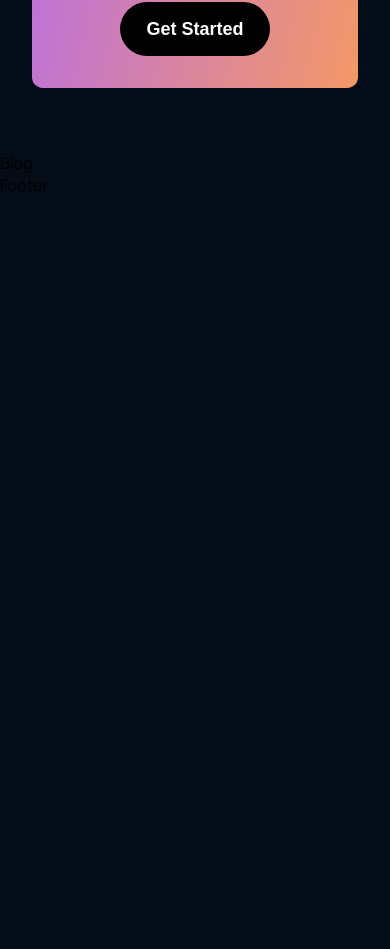
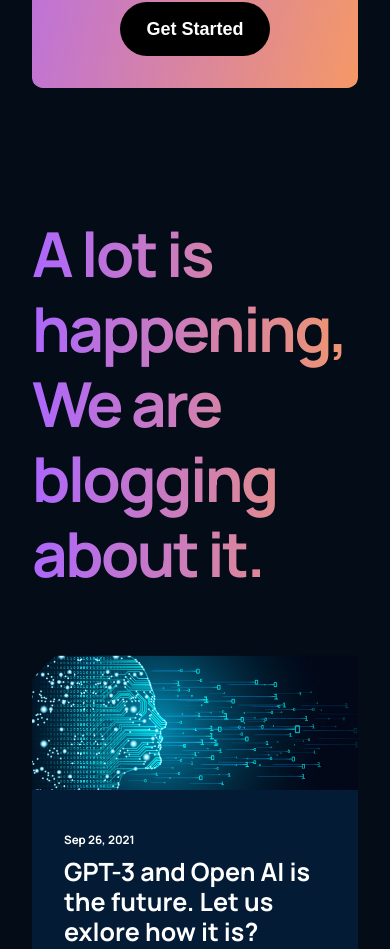
Before and after one commit to JaheimBrown/GPT-3, a React (Create React App) app: page / in a window 390 px wide. Shown: the part 5932-6881 px from the top of the page. Before the commit the page ends 6128 px from the top, so only its background shows below. Built offline with nearby package versions, Linux system fonts and the light colour scheme.

Commit message:
Added article component, Blog section and made responsive

```diff
--- a/src/components/article/Article.jsx
+++ b/src/components/article/Article.jsx
@@ -1,7 +1,23 @@
 import React from "react";
 
-const Article = () => {
-  return <div>Article</div>;
+import { Wrapper } from "./styles";
+
+const Article = ({ imgUrl, title, date }) => {
+  return (
+    <Wrapper>
+      <div className="img-container">
+        <img src={imgUrl} alt="title" />
+      </div>
+
+      <div className="blog-content">
+        <div>
+          <p>{date}</p>
+          <h4>{title}</h4>
+        </div>
+        <p>Read Full Article</p>
+      </div>
+    </Wrapper>
+  );
 };
 
 export default Article;
--- a/src/components/article/styles.js
+++ b/src/components/article/styles.js
@@ -0,0 +1,50 @@
+import styled from "styled-components";
+
+export const Wrapper = styled.div`
+  display: flex;
+  flex-direction: column;
+  height: 100%;
+
+  .img-container {
+    width: 100%;
+    height: 50%;
+    img {
+      width: 100%;
+      height: 100%;
+      object-fit: over;
+    }
+  }
+
+  .blog-content {
+    display: flex;
+    flex-direction: column;
+    align-items: flex-start;
+    justify-content: space-between;
+    background-color: ${({ theme }) => theme.colorFooter};
+    padding: 2rem;
+    width: 100%;
+    height: 100%;
+
+    P {
+      font-size: 11.649px;
+      font-weight: 700;
+      line-height: 35px;
+      color: #ffffff;
+    }
+
+    h4 {
+      font-size: 25.11px;
+      font-weight: 800;
+      line-height: 30px;
+      color: #ffffff;
+    }
+
+    p:last-child {
+      font-size: 11.649px;
+      font-weight: 700;
+      line-height: 35px;
+      cursor: pointer;
+      color: #ffffff;
+    }
+  }
+`;
--- a/src/containers/blog/Blog.jsx
+++ b/src/containers/blog/Blog.jsx
@@ -1,7 +1,39 @@
 import React from "react";
 
+import { Wrapper } from "./styles";
+import { Article } from "../../components/index";
+
+// Data
+import { firstBlog, blogs } from "./imports";
+
 const Blog = () => {
-  return <div>Blog</div>;
+  return (
+    <Wrapper className="section__padding">
+      <div className="gpt3__blog-container">
+        <div className="gpt3__blog-heading">
+          <h2 className="gradient__text">
+            A lot is happening, We are blogging about it.
+          </h2>
+        </div>
+
+        {/* Blogs */}
+        <div className="gpt3__blog-container_blogs">
+          <div className="gpt3__blog-conatiner_blogs-groupA">
+            <Article {...firstBlog} />
+          </div>
+          <div className="gpt3__blog-container_blogs-groupB">
+            {blogs.map(item => (
+              <Article
+                title={item.title}
+                imgUrl={item.imgUrl}
+                date={item.date}
+              />
+            ))}
+          </div>
+        </div>
+      </div>
+    </Wrapper>
+  );
 };
 
 export default Blog;
--- /dev/null
+++ b/src/containers/blog/imports.js
@@ -0,0 +1,37 @@
+import blog01 from "../../assets/blog01.png";
+import blog02 from "../../assets/blog02.png";
+import blog03 from "../../assets/blog03.png";
+import blog04 from "../../assets/blog04.png";
+import blog05 from "../../assets/blog05.png";
+
+const data = [
+  {
+    imgUrl: blog01,
+    title: "GPT-3 and Open  AI is the future. Let us exlore how it is?",
+    date: "Sep 26, 2021",
+  },
+  {
+    imgUrl: blog02,
+    title: "GPT-3 and Open  AI is the future. Let us exlore how it is?",
+    date: "Sep 26, 2021",
+  },
+  {
+    imgUrl: blog03,
+    title: "GPT-3 and Open  AI is the future. Let us exlore how it is?",
+    date: "Sep 26, 2021",
+  },
+  {
+    imgUrl: blog04,
+    title: "GPT-3 and Open  AI is the future. Let us exlore how it is?",
+    date: "Sep 26, 2021",
+  },
+  {
+    imgUrl: blog05,
+    title: "GPT-3 and Open  AI is the future. Let us exlore how it is?",
+    date: "Sep 26, 2021",
+  },
+];
+
+export const firstBlog = data[0];
+
+export const blogs = data.slice(1, data.length);
--- a/src/containers/blog/styles.js
+++ b/src/containers/blog/styles.js
@@ -0,0 +1,58 @@
+import styled from "styled-components";
+
+export const Wrapper = styled.div`
+  display: flex;
+  .gpt3__blog-heading {
+    h2 {
+      font-weight: 800;
+      font-size: 62px;
+      line-height: 75px;
+      letter-spacing: -0.04em;
+      margin-bottom: 4rem;
+    }
+  }
+
+  .gpt3__blog-container_blogs {
+    display: flex;
+    flex-direction: row;
+    justify-content: space-between;
+    align-items: flex-start;
+    gap: 2rem;
+    margin-top: 2rem;
+    height: 90%;
+    flex: 1;
+
+    .gpt3__blog-conatiner_blogs-groupA {
+      flex: 0.8;
+      width: 100%;
+      height: 100%;
+      flex: 0.8;
+
+      @media screen and (max-width: 950px) {
+        width: 48%;
+      }
+
+      @media screen and (max-width: 650px) {
+        width: 100%;
+      }
+    }
+
+    .gpt3__blog-container_blogs-groupB {
+      display: grid;
+      grid-template-columns: repeat(2, 1fr);
+      gap: 2rem;
+      width: 100%;
+      height: 100%;
+      flex: 1;
+
+      @media screen and (max-width: 650px) {
+        grid-template-columns: 1fr;
+      }
+    }
+
+    @media screen and (max-width: 950px) {
+      flex-direction: column-reverse;
+      height: auto;
+    }
+  }
+`;
```
